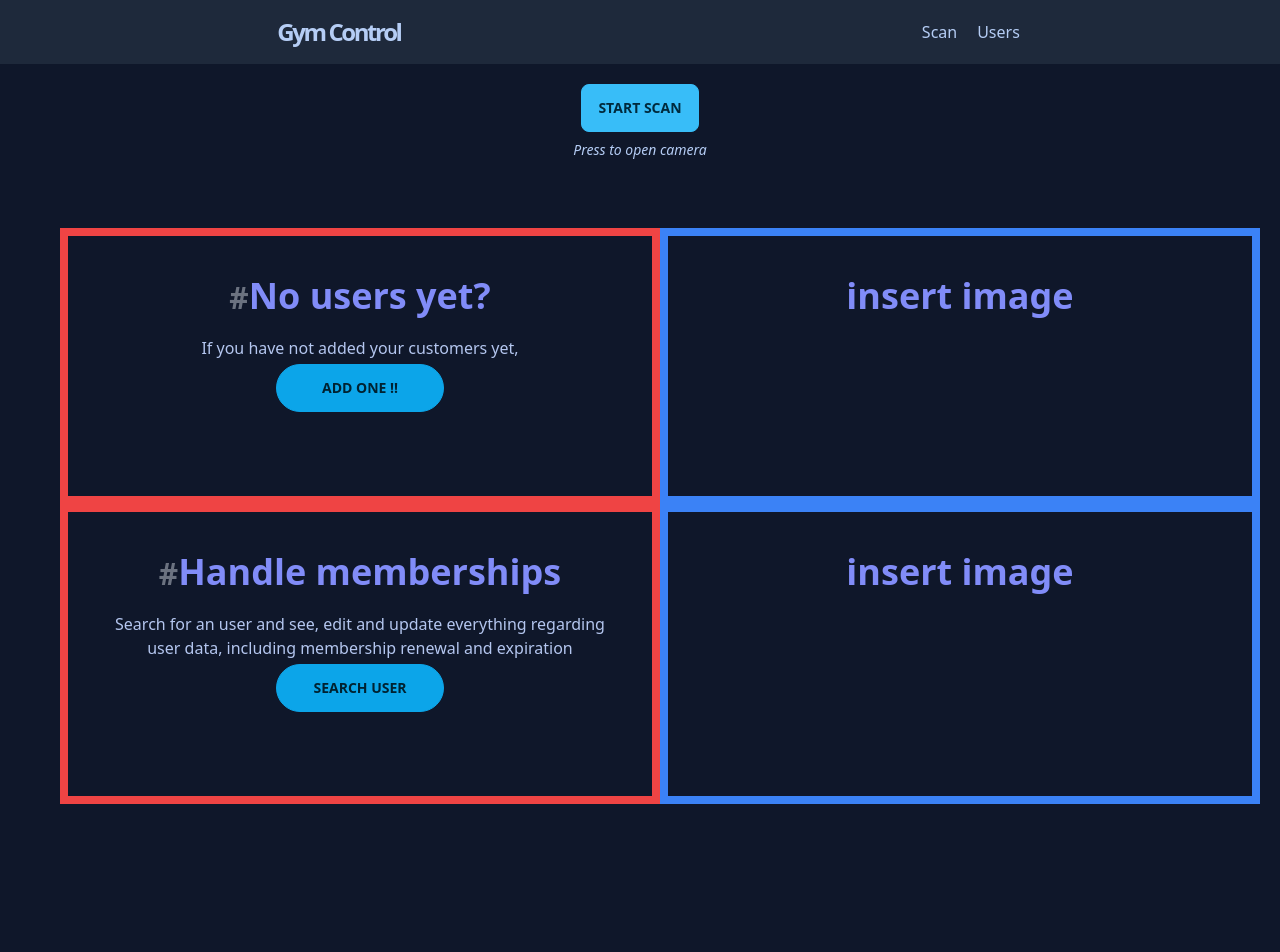
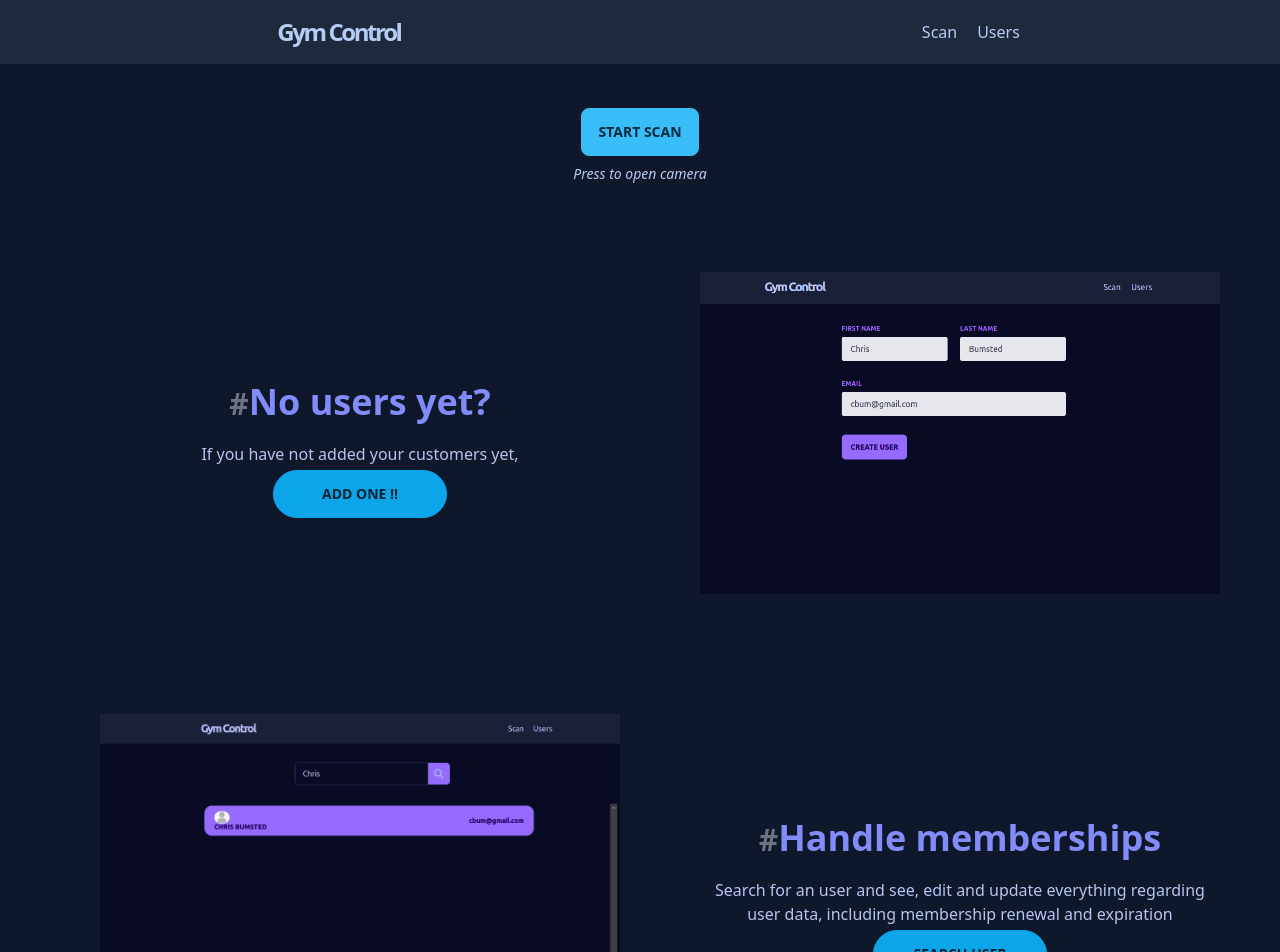
Before and after one commit to luigyy/gym-qr-control, a React (Vite) app: page /readqr in a window 1280 px wide. Shown: the top 952 px of the page. Before the commit the page ends 804 px from the top, so only its background shows below. Built offline with nearby package versions, Linux system fonts and the light colour scheme.

Commit message:
added some demo picture in scan page

```diff
--- a/src/components/QrcodeReader.tsx
+++ b/src/components/QrcodeReader.tsx
@@ -77,7 +77,7 @@ const QrcodeReader: React.FC<QrcodeReaderProps> = ({}) => {
       <div className="w-[60%] flex items-center mx-auto justify-around">
         <div className="text-center p-5">
           <button
-            className={`btn huge:text-4xl huge:mt-32   ${
+            className={`btn huge:text-4xl mt-6 huge:mt-32   ${
               startScan ? "btn-secondary" : "btn-primary"
             }`}
             onClick={() => {
@@ -102,7 +102,7 @@ const QrcodeReader: React.FC<QrcodeReaderProps> = ({}) => {
             tabIndex={0}
             className="btn m-1 md:flex md:justify-around md:w-44"
           >
-            <span className="huge:"> Select camera</span>{" "}
+            <span className="huge:"> Select camera</span>
             <span className="hidden md:inline">
               {" "}
               <BsFillCameraVideoFill />
@@ -133,7 +133,7 @@ const QrcodeReader: React.FC<QrcodeReaderProps> = ({}) => {
               <li value={"user"}>Front Camera</li>
             </ul>
           </div> */}
-          <div className="w-1/4 min-w-[280px] huge:w-1/2 mt-10 max-h-full mx-auto ">
+          <div className="w-1/4 min-w-[280px] huge:w-1/2 mt-3 max-h-full mx-auto ">
             <QrReader
               facingMode={selected}
               delay={1000}
@@ -144,8 +144,8 @@ const QrcodeReader: React.FC<QrcodeReaderProps> = ({}) => {
           </div>
         </>
       ) : (
-        <div className="md:pt-5 h-[calc(100vh-200px)] md:px-10 md:grid md:grid-cols-2   flex flex-wrap  pb-10 pt-5 ">
-          <div className="border-8 border-red-500 p-10 m-5 h-full w-full ">
+        <div className="md:pt-5 h-[calc(100vh-200px)] items-center md:px-10 md:grid md:grid-cols-2   flex flex-wrap  pb-10 pt-5 ">
+          <div className="p-10 m-5 h-1/2 w-full ">
             <h1 className="text-center text-secondary text-4xl font-semibold ">
               <span className="text-3xl text-gray-500">#</span>No users yet?
             </h1>
@@ -158,13 +158,14 @@ const QrcodeReader: React.FC<QrcodeReaderProps> = ({}) => {
               </p>{" "}
             </Link>
           </div>{" "}
-          <div className="border-8 border-blue-500 m-5 p-10 h-full w-full ">
-            <h1 className="text-center text-secondary text-4xl font-semibold ">
-              insert image
-            </h1>
+          <div className=" m-5 p-10 h-full w-full ">
+            <img src="../public/register.png" alt="" />
           </div>{" "}
-          <div className="border-8 border-red-500 m-5 p-10 h-full w-full ">
-            <h1 className="text-center text-secondary text-4xl font-semibold ">
+          <div className=" m-5 p-10 h-full w-full ">
+            <img src="../public/search.png" alt="" />
+          </div>{" "}
+          <div className=" m-5 p-10 w-full h-1/2 ">
+            <h1 className="text-center text-secondary text-4xl font-semibold  ">
               <span className="text-3xl text-gray-500">#</span>Handle
               memberships
             </h1>
@@ -177,11 +178,6 @@ const QrcodeReader: React.FC<QrcodeReaderProps> = ({}) => {
                 Search user
               </p>{" "}
             </Link>
-          </div>{" "}
-          <div className="border-8 border-blue-500 m-5 p-10 h-full w-full ">
-            <h1 className="text-center text-secondary text-4xl font-semibold ">
-              insert image
-            </h1>
           </div>{" "}
         </div>
       )}
```
Also changed, not shown: public/register.png (added), public/search.png (added).
